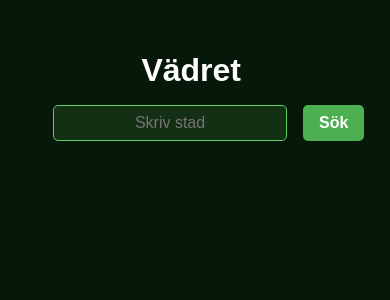
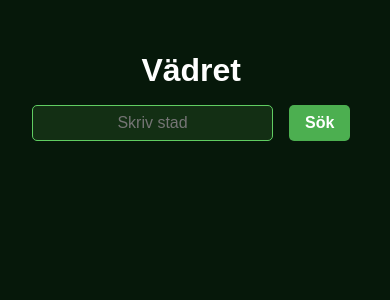
Before and after one commit to anjaedman/my-weather-ten, a React (Vite) app: page / in a window 390 px wide. Shown: the top 300 px of the page. Built offline with nearby package versions, Linux system fonts and the light colour scheme.

Commit message:
mobilfix

```diff
--- a/src/Components/WeatherDisplay.css
+++ b/src/Components/WeatherDisplay.css
@@ -40,7 +40,7 @@
 .weather-today,
 .weather-day {
   display: grid;
-  grid-template-columns: repeat(auto-fit, minmax(140px, 1fr));
+  grid-template-columns: repeat(auto-fit, minmax(120px, 1fr));
   gap: 1rem;
   justify-items: center;
   width: 100%;
@@ -52,12 +52,13 @@
   text-align: center;
   background: rgba(255, 255, 255, 0.15);
   border: 1px solid rgba(255, 255, 255, 0.3);
-  padding: rem;
+  padding: 1rem;
   border-radius: 15px;
   color: #fff;
   backdrop-filter: blur(6px);
   transition: transform 0.2s ease-in-out, box-shadow 0.2s ease-in-out;
-  width: 140px;
+  width: 100%; /* ändrad */
+  max-width: 160px; /* maxstorlek */
 }
 
 .weather-card:hover {
@@ -113,3 +114,19 @@
   font-weight: bold;
   margin-bottom: 0.3rem;
 }
+
+/* För mobiler under 500px */
+@media (max-width: 500px) {
+  .current-temp {
+    font-size: 1.5rem;
+  }
+
+  .weather-icon {
+    width: 60px;
+    height: 60px;
+  }
+
+  .temp {
+    font-size: 1rem;
+  }
+}
--- a/src/Components/WeatherForm.jsx
+++ b/src/Components/WeatherForm.jsx
@@ -23,8 +23,8 @@ function WeatherForm({ city, setCity, fetchWeather }) {
         marginBottom: "1rem",
         display: "flex",
         gap: "0.5rem",
-        justifySelf: "center",
-        marginLeft: "11%",
+        justifyContent: "center", // ändrad
+        flexWrap: "wrap", // radbryt på mobil
       }}
     >
       <input
@@ -39,7 +39,8 @@ function WeatherForm({ city, setCity, fetchWeather }) {
           borderRadius: "5px",
           border: "1px solid #60cd62ff",
           backgroundColor: "#132f14ff",
-          minWidth: "200px",
+          flex: "1", // växer med skärmen
+          minWidth: "150px", // smalare på mobil
           maxWidth: "300px",
         }}
       />
```
